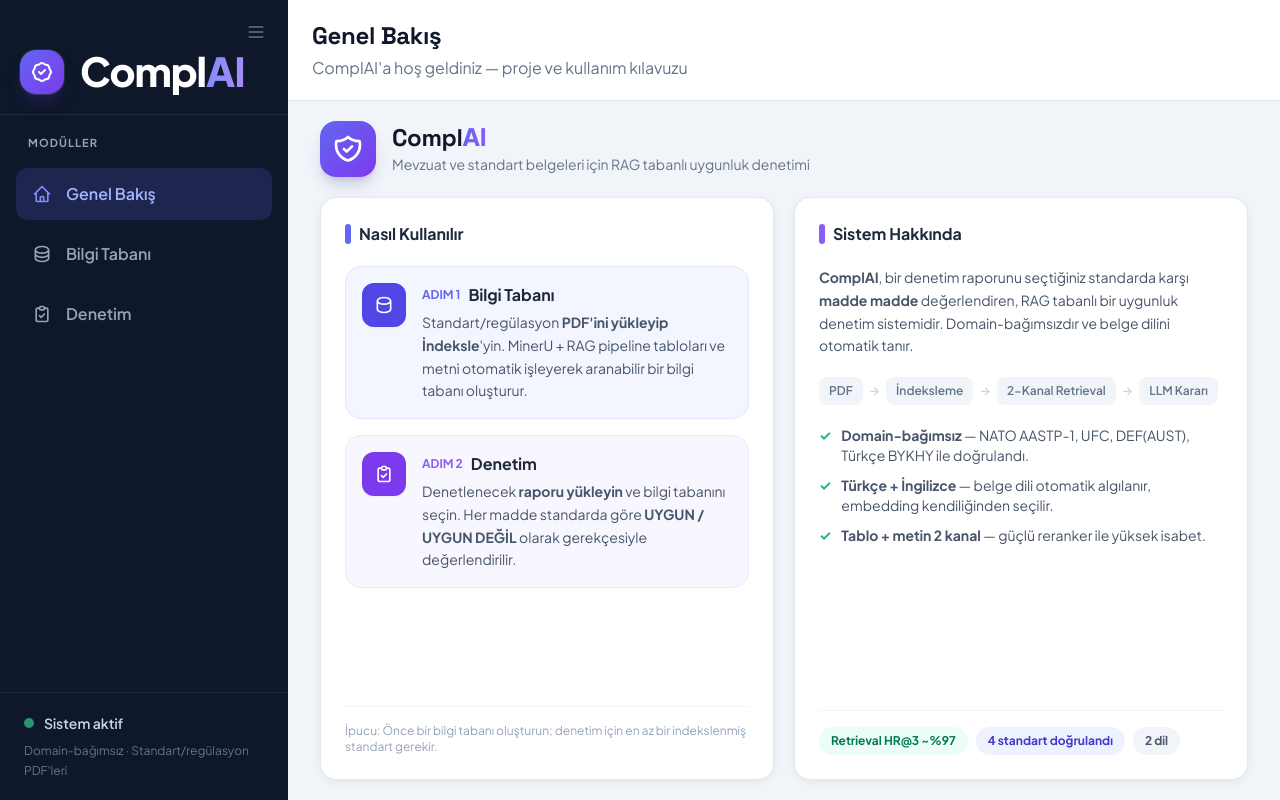
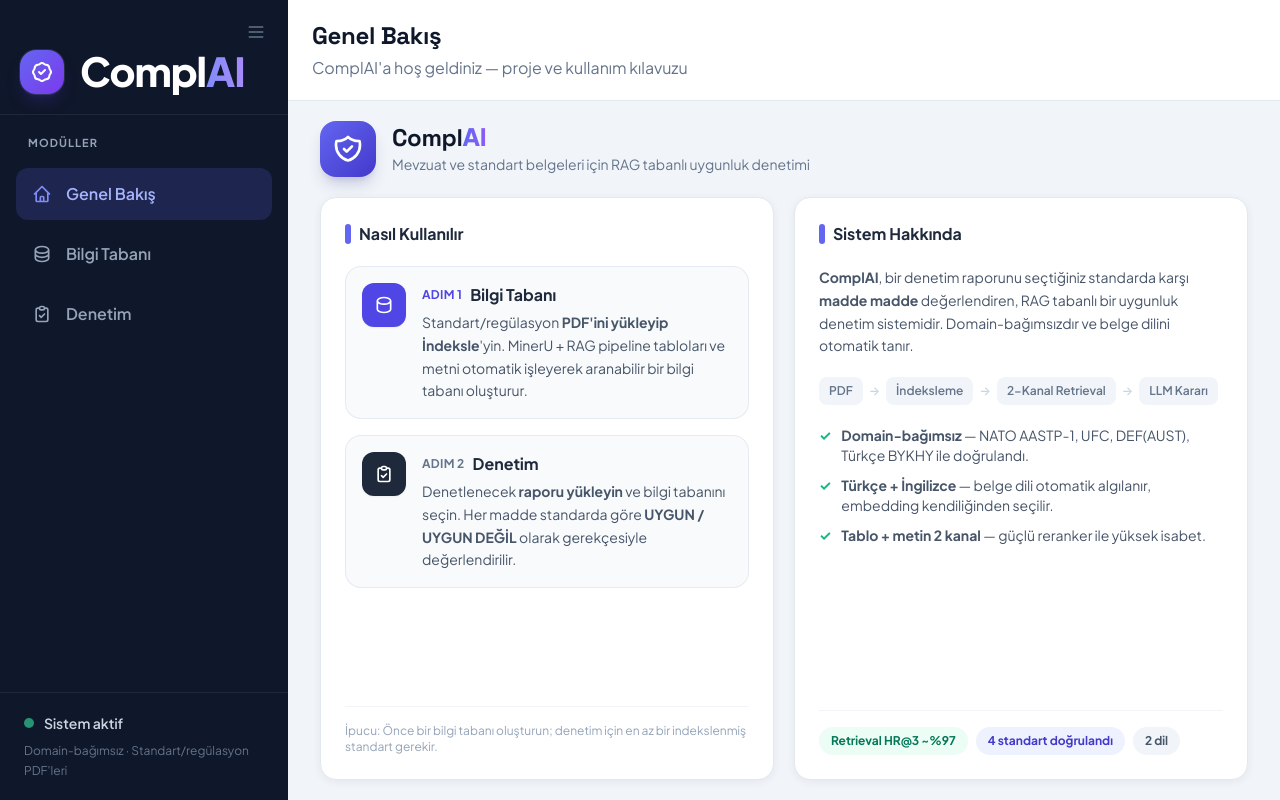
Before and after one commit to tatabey/GraduationProject, a FastAPI app: page / in a window 1280 px wide. Run offline with FastAPI, Linux system fonts and the light colour scheme; some libraries are stand-ins or nearby versions.

Commit message:
Arayuz: Genel Bakis paleti profesyonel (mor azaltildi, indigo+slate+emerald)
Iki modul karti notr slate'e cekildi (violet/indigo zitligi kalkti), ikon tile'lar
indigo(birincil)+slate(ikincil); sag aksan cubugu ve hero ikonu indigo'ya. Marka
wordmark gradyani imza olarak korundu.

```diff
--- a/system/templates/index.html
+++ b/system/templates/index.html
@@ -179,7 +179,7 @@
 
           <!-- Slim hero -->
           <div class="flex items-center gap-4 flex-shrink-0">
-            <div class="w-14 h-14 rounded-2xl bg-gradient-to-br from-indigo-500 to-violet-600
+            <div class="w-14 h-14 rounded-2xl bg-gradient-to-br from-indigo-500 to-indigo-700
                         flex items-center justify-center flex-shrink-0 shadow-lg shadow-indigo-900/20 ring-1 ring-white/10">
               <svg class="w-8 h-8 text-white" fill="none" stroke="currentColor" viewBox="0 0 24 24">
                 <path stroke-linecap="round" stroke-linejoin="round" stroke-width="2"
@@ -205,7 +205,7 @@
               </div>
               <div class="space-y-4 flex-1">
                 <!-- Modül 1 -->
-                <div class="flex gap-4 p-4 rounded-2xl bg-indigo-50/70 border border-indigo-100">
+                <div class="flex gap-4 p-4 rounded-2xl bg-slate-50 border border-slate-200/80">
                   <div class="w-11 h-11 rounded-xl bg-indigo-600 flex items-center justify-center flex-shrink-0 shadow-sm">
                     <svg class="w-5 h-5 text-white" fill="none" stroke="currentColor" viewBox="0 0 24 24">
                       <path stroke-linecap="round" stroke-linejoin="round" stroke-width="2"
@@ -214,7 +214,7 @@
                   </div>
                   <div class="min-w-0">
                     <div class="flex items-center gap-2">
-                      <span class="text-xs font-bold text-indigo-500">ADIM 1</span>
+                      <span class="text-xs font-bold text-indigo-600 tracking-wide">ADIM 1</span>
                       <span class="font-bold text-slate-800">Bilgi Tabanı</span>
                     </div>
                     <p class="text-sm text-slate-600 mt-1 leading-relaxed">
@@ -224,8 +224,8 @@
                   </div>
                 </div>
                 <!-- Modül 2 -->
-                <div class="flex gap-4 p-4 rounded-2xl bg-violet-50/70 border border-violet-100">
-                  <div class="w-11 h-11 rounded-xl bg-violet-600 flex items-center justify-center flex-shrink-0 shadow-sm">
+                <div class="flex gap-4 p-4 rounded-2xl bg-slate-50 border border-slate-200/80">
+                  <div class="w-11 h-11 rounded-xl bg-slate-800 flex items-center justify-center flex-shrink-0 shadow-sm">
                     <svg class="w-5 h-5 text-white" fill="none" stroke="currentColor" viewBox="0 0 24 24">
                       <path stroke-linecap="round" stroke-linejoin="round" stroke-width="2"
                             d="M9 5H7a2 2 0 00-2 2v12a2 2 0 002 2h10a2 2 0 002-2V7a2 2 0 00-2-2h-2M9 5a2 2 0 002 2h2a2 2 0 002-2M9 5a2 2 0 012-2h2a2 2 0 012 2m-6 9l2 2 4-4"/>
@@ -233,7 +233,7 @@
                   </div>
                   <div class="min-w-0">
                     <div class="flex items-center gap-2">
-                      <span class="text-xs font-bold text-violet-500">ADIM 2</span>
+                      <span class="text-xs font-bold text-slate-500 tracking-wide">ADIM 2</span>
                       <span class="font-bold text-slate-800">Denetim</span>
                     </div>
                     <p class="text-sm text-slate-600 mt-1 leading-relaxed">
@@ -251,7 +251,7 @@
             <!-- SAĞ: Sistem hakkında -->
             <div class="card p-6 flex flex-col">
               <div class="flex items-center gap-2 mb-5">
-                <span class="w-1.5 h-5 rounded-full bg-violet-500"></span>
+                <span class="w-1.5 h-5 rounded-full bg-indigo-500"></span>
                 <p class="text-base font-bold text-slate-800">Sistem Hakkında</p>
               </div>
               <p class="text-sm text-slate-600 leading-relaxed">
```
Also changed, not shown: system/docs/ARAYUZ_DEGISIKLIKLERI.md (+13 -0 lines).
